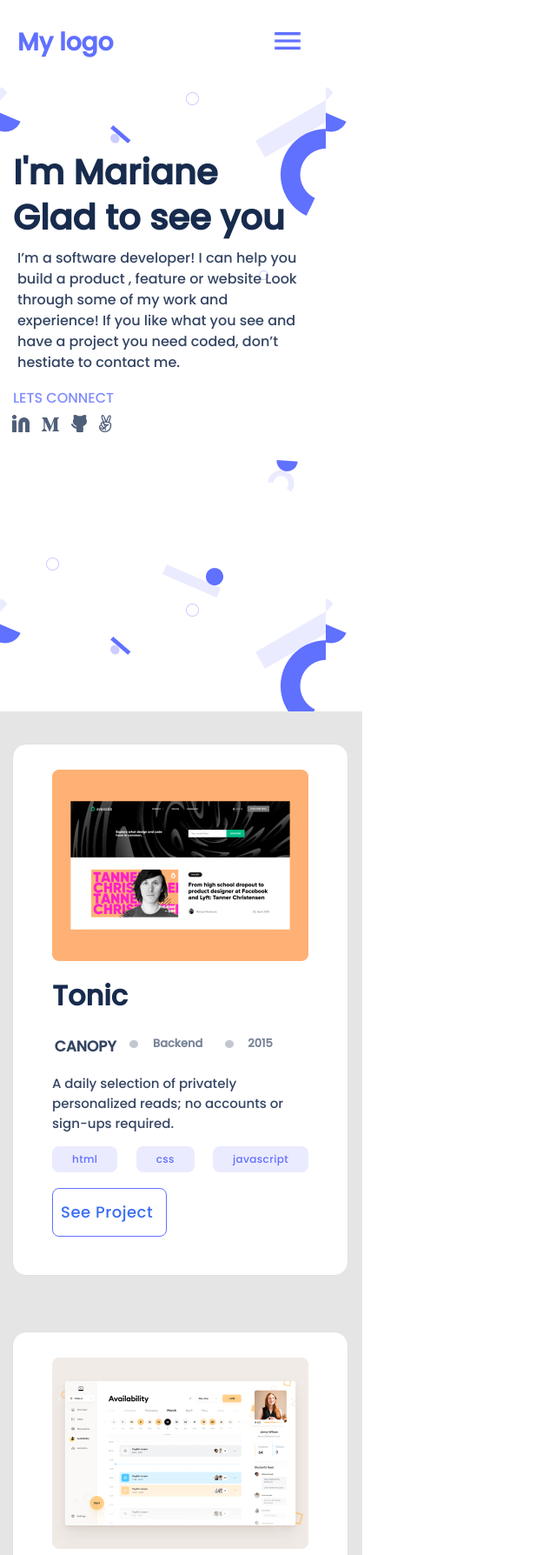
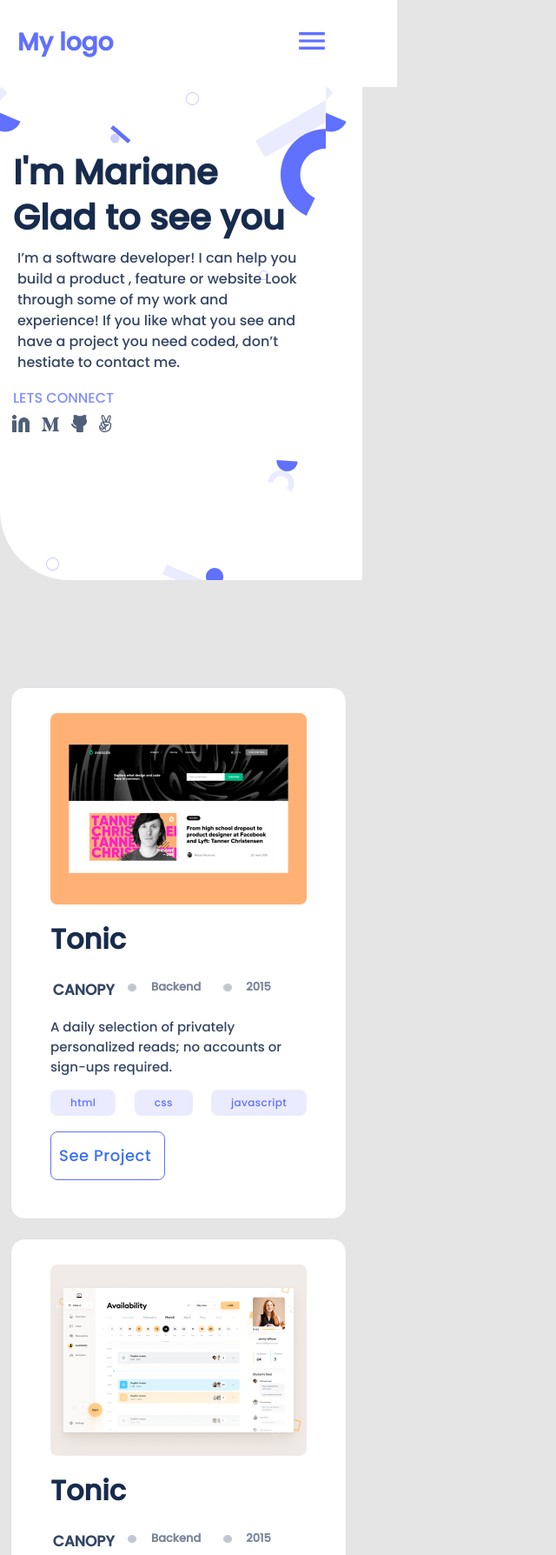
Before and after one commit to danielamoreno699/mobilePortafolioMainPage, a website: page src/index.html in a window 1280 px wide. Shown: the top 1788 px of the page at 87% size, without its empty margins (0-640 px from the left). Drawn offline with Linux system fonts and the light colour scheme.

Commit message:
Implement changes in css to fix styles

```diff
--- a/src/styles.css
+++ b/src/styles.css
@@ -129,14 +129,17 @@ table {
 body {
   width: 417px;
   height: 718px;
+  background-color: #e5e5e5;;
+
 }
 
 header {
-  width: 288px;
+  width: 100%;
   padding: 0  20px;
   display: flex;
   justify-content: space-between;
   height: 100px;
+  background-color: white;
 }
 
 header .brand {
@@ -156,6 +159,10 @@ header .brand {
   text-decoration: none;
 }
 
+header nav{
+  background-color: white;
+}
+
 header .union {
   height: 20px;
   display: flex;
@@ -165,12 +172,16 @@ header .union {
   position: absolute;
   top: 29px;
   border-radius: 8px;
+  left: 336px;
 }
 
 .main-page {
   background-image: url("../assets/header-shapes\ mobile.png");
   background-repeat: not-repeat;
-  width: 100%;
+  border-bottom-left-radius: 80px 80px;
+  background-color: white;
+  height: 79%;
+
 }
 
 .main-page .Main-Page-container {
@@ -284,14 +295,16 @@ header .union {
 .section-card {
   width: 100%;
   background: #e5e5e5;
+
 }
 
 .section-card .card-container {
   display: grid;
   grid-row: auto;
-  row-gap: 50px;
-  padding-top: 30px;
-  padding-bottom: 30px;
+  padding-top: 118px;
+  padding-bottom: 96px;
+  row-gap: 12px;
+
 }
 
 .section-card .card {
@@ -307,8 +320,9 @@ header .union {
   border: 1px solid #dfe1e6;
   border-radius: 16px;
   order: 0;
-  margin: 7px;
+  margin: 5px;
   padding: 29px;
+
 }
 
 .section-card .card-header img {
@@ -382,6 +396,7 @@ header .union {
   justify-content: space-between;
 }
 
+
 .section-card .button-group li {
   background: #ebebff;
   border-radius: 8px;
@@ -437,10 +452,12 @@ header .union {
   width: 417px;
   background: #fff;
   border-top-right-radius: 10%;
+
 }
 
 .personal-description .personal-description-container {
   margin: 10%;
+  margin-top: 6px;
 }
 
 .personal-description .text {
```
